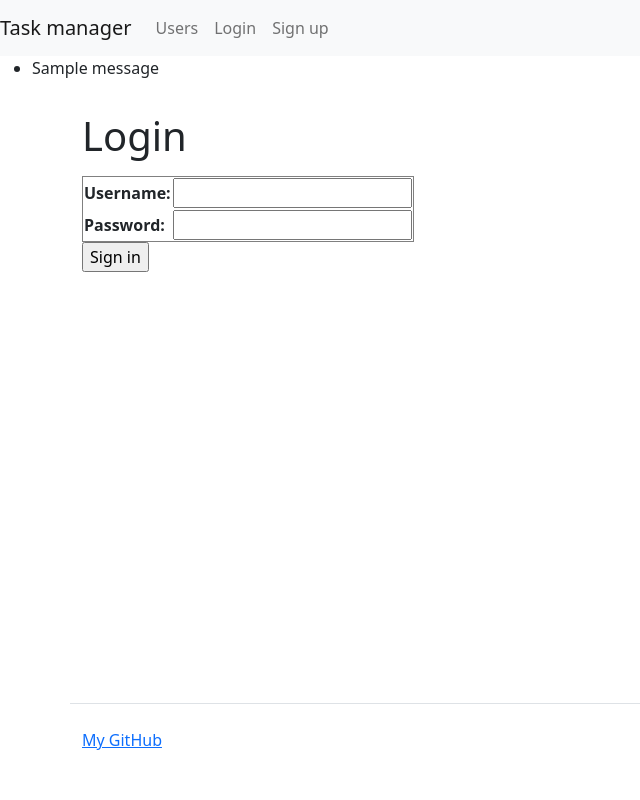
After one commit to Krushovice/python-project-52, a Django app: page /login/ in a window 1280 px wide. The commit adds this page. Shown: the whole page, without its empty margins (0-640 px from the left). Run offline with Django 4.2, Linux system fonts and the light colour scheme; tables that the repository leaves empty hold one stand-in row (values such as "Sample post"); one stand-in notice (Sample message) is shown; some libraries are stand-ins or nearby versions.

Commit message:
Исправлены представления login&logout

```diff
--- a/task_manager/templates/base.html
+++ b/task_manager/templates/base.html
@@ -12,7 +12,12 @@
     <script crossorigin="anonymous" integrity="sha384-kenU1KFdBIe4zVF0s0G1M5b4hcpxyD9F7jL+jjXkk+Q2h455rYXK/7HAuoJl+0I4" src="https://cdn.jsdelivr.net/npm/bootstrap@5.2.3/dist/js/bootstrap.bundle.min.js"></script>
   </head>
   <body class="d-flex flex-column min-vh-100">
-    {% include 'navigation.html' %}
+    {% if user_logged_in %}
+      {% include 'logged_navbar.html' %}
+    {% else %}
+      {% include 'navigation.html' %}
+    {% endif %}
+    {% include 'messages.html' %}
     {% block content %}
     {% endblock content %}
     </body>
--- /dev/null
+++ b/task_manager/templates/login.html
@@ -0,0 +1,19 @@
+{% extends 'base.html' %}
+
+{% load django_bootstrap5 i18n %}
+
+
+{% block content %}
+<div class="container wrapper flex-grow-1">
+
+<h1 class="my-3">{% translate 'Login' %}</h1>
+
+<form action="{% url 'login' %}" method="post">
+    {% csrf_token %}
+    <table border="1">
+       {{ form }}
+    </table>
+    <input type="submit" value="{% translate 'Sign in' %}">
+</form>
+</div>
+{% endblock %}
--- /dev/null
+++ b/task_manager/templates/messages.html
@@ -0,0 +1,7 @@
+{% if messages %}
+<ul class="messages">
+    {% for message in messages %}
+    <li{% if message.tags %} class="{{ message.tags }}"{% endif %}>{{ message }}</li>
+    {% endfor %}
+</ul>
+{% endif %}
--- a/task_manager/templates/navigation.html
+++ b/task_manager/templates/navigation.html
@@ -7,15 +7,15 @@
     <div class="collapse navbar-collapse" id="navbarToggleExternalContent">
       <ul class="navbar-nav mr-auto">
         <li class="nav-item">
-          <a class="nav-link" href="/users/">{% translate "Users" %}</a>
+          <a class="nav-link" href="{% url 'users_index' %}">{% translate "Users" %}</a>
         </li>
 
           <li class="nav-item">
-            <a class="nav-link" href="/login/">{% translate "Login" %}</a>
+            <a class="nav-link" href="{% url 'login' %}">{% translate "Login" %}</a>
           </li>
 
           <li class="nav-item">
-            <a class="nav-link" href="/users/create/">{% translate "Sign up" %}</a>
+            <a class="nav-link" href="{% url 'user_create' %}">{% translate "Sign up" %}</a>
           </li>
 
       </ul>
--- a/task_manager/urls.py
+++ b/task_manager/urls.py
@@ -16,12 +16,14 @@ Including another URLconf
 """
 from django.contrib import admin
 from django.urls import path, include
-from task_manager.views import IndexView
+from task_manager import views
 
 
 urlpatterns = [
-    path('', IndexView.as_view()),
+    path('', views.IndexView.as_view(), name='index'),
     path('admin/', admin.site.urls),
+    path('login/', views.LoginView.as_view(), name='login'),
+    path('logout/', views.LogoutView.as_view(), name='logout'),
     path('tasks/', include('task_manager.tasks.urls')),
     path('users/', include('task_manager.users.urls')),
 ]
--- a/task_manager/users/forms.py
+++ b/task_manager/users/forms.py
@@ -6,11 +6,18 @@ class UserCreationForm(ModelForm):
 
     class Meta:
         model = User
-        fields = ['first_name', 'last_name', 'email', 'pswrd']
+        fields = ['first_name', 'last_name', 'username', 'password']
 
 
 class UserUpdateForm(ModelForm):
 
     class Meta:
         model = User
-        fields = ['first_name', 'last_name', 'email', 'pswrd']
+        fields = ['first_name', 'last_name', 'username', 'password']
+
+
+class UserLoginForm(ModelForm):
+
+    class Meta:
+        model = User
+        fields = ['username', 'password']
--- a/task_manager/users/models.py
+++ b/task_manager/users/models.py
@@ -6,8 +6,8 @@ from django.db import models
 class User(models.Model):
     first_name = models.CharField(max_length=255)
     last_name = models.CharField(max_length=255)
-    email = models.EmailField(max_length=255, unique=True, null=True)
-    pswrd = models.CharField(('password'), max_length=128)
+    username = models.CharField(max_length=255, unique=True, null=True)
+    password = models.CharField(('password'), max_length=128)
     create_at = models.DateTimeField(auto_now_add=True, null=True)
     updated_at = models.DateTimeField(auto_now=True)
 
--- a/task_manager/users/urls.py
+++ b/task_manager/users/urls.py
@@ -7,5 +7,5 @@ urlpatterns = [
     path('create/', views.UserCreateView.as_view(), name='user_create'),
     path('<int:id>/update/', views.UserUpdateView.as_view(), name='user_update'),
     path('<int:id>/delete/', views.UserDeleteView.as_view(), name='user_delete'),
-    path('login/', views.UserLoginView.as_view(), name='user_login'),
+
 ]
--- a/task_manager/views.py
+++ b/task_manager/views.py
@@ -1,4 +1,11 @@
 from django.views.generic.base import TemplateView
+from django.shortcuts import render, redirect, get_object_or_404
+from django.urls import reverse_lazy, reverse
+from django.views import View
+from django.contrib.auth import authenticate, login, logout
+# from django.db import transaction
+from django.contrib import messages
+from task_manager.users.forms import UserLoginForm
 
 
 class IndexView(TemplateView):
@@ -7,3 +14,33 @@ class IndexView(TemplateView):
     def get_context_data(self, **kwargs):
         context = super().get_context_data(**kwargs)
         return context
+
+
+class LoginView(View):
+    def get(self, request, *args, **kwargs):
+        # Получение данных из сессии, если они доступны
+        username = request.session.get('username')
+        password = request.session.get('password')
+
+        form = UserLoginForm(initial={'username': username, 'password': password})
+        return render(request, 'login.html', {'form': form})
+
+    def post(self, request, *args, **kwargs):
+        username = request.POST['username']
+        password = request.POST['password']
+        user = authenticate(request, username=username, password=password)
+        if user:
+            login(request, user)
+            messages.success(request, 'User was logged in successfully')
+            return redirect('index')
+        else:
+            form = UserLoginForm()
+            messages.error(request, 'Check username or password')
+            return render(request, 'login.html', {'form': form})
+
+
+class LogoutView(View):
+    def post(self, request, *args, **kwargs):
+        logout(request)
+        messages.success(request, 'You have been logged out.')
+        return redirect('index')
```
Also changed, not shown: task_manager/settings.py (+16 -9 lines), task_manager/templates/logged_navbar.html (added, +33 -0 lines), task_manager/users/views.py (+8 -11 lines), task_manager/users/migrations/0005_rename_pswrd_user_password_and_more.py (added), task_manager/users/migrations/0006_alter_user_username.py (added), 1 other file.
